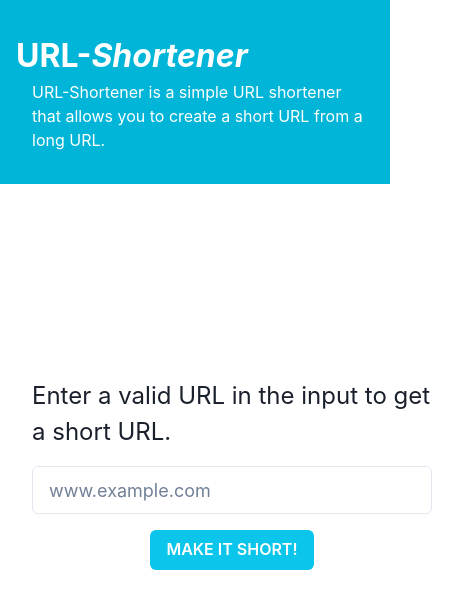
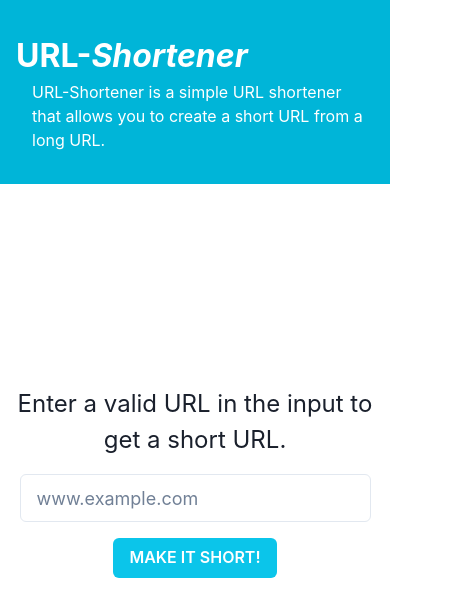
Before and after one commit to JavierScars/url-shortener, a React (Create React App) app in the folder client/: page / in a window 390 px wide. Shown: the top 616 px of the page, 464 px wide, since content can reach past the window. Built offline with nearby package versions, Linux system fonts and the light colour scheme.

Commit message:
client - responsive fix

```diff
--- a/client/src/pages/home/Home.tsx
+++ b/client/src/pages/home/Home.tsx
@@ -47,20 +47,20 @@ export const Home = () => {
     return (
         <Box display="flex" flexDir="column" minH="100vh">
             <Header />
-            <Box as="main" flex="1" p="2rem" flexGrow={1} justifyContent="center" margin="auto" alignItems="center" display="flex" flexDir="column" maxW="800px" marginBottom="5rem">
+            <Box as="main" flex="1" flexGrow={1} justifyContent="center" margin="auto" alignItems="center" display="flex" flexDir="column" maxW="800px" marginBottom="5rem">
                 <LoadingSpinner isLoading={isLoading} />
                 {!isLoading &&
                     (
                         !shortUrl ?
                             <>
-                                <Box as="p" fontSize="1.5rem" marginBottom="1rem">Enter a valid URL in the input to get a short URL.</Box>
-                                <Input placeholder="www.example.com" size="lg" value={url} onChange={handleUrlChange} width="400px" />
+                                <Box as="p" textAlign="center" fontSize="1.5rem" margin="1rem">Enter a valid URL in the input to get a short URL.</Box>
+                                <Input placeholder="www.example.com" size="lg" value={url} onChange={handleUrlChange} maxW="400px" w="90vw" />
                                 <Button onClick={handleCreateShortenUrl} marginTop="1rem" colorScheme="cyan" color="white" disabled={!isValidURL(url)}>MAKE IT SHORT!</Button>
                             </>
                             :
                             <>
-                                <Box as="p" fontSize="1.5rem" marginBottom="1rem">Here is your shorten URL!</Box>
-                                <Box display="flex" flexDir="row" position="relative" width="400px">
+                                <Box as="p" textAlign="center" fontSize="1.5rem" marginBottom="1rem">Here is your shorten URL!</Box>
+                                <Box display="flex" flexDir="row" position="relative" minW="300px">
                                     <Input disabled size="lg" value={shortUrl} paddingRight="2rem" _disabled={{ cursor: 'default' }} />
                                     <Button onClick={handleCopyUrl} colorScheme="cyan" color="white" position="absolute" right={0} borderLeftRadius={0} height="100%">
                                         <CopyIcon />
--- a/client/src/pages/redirect/Redirect.tsx
+++ b/client/src/pages/redirect/Redirect.tsx
@@ -29,14 +29,14 @@ export const Redirect = () => {
             <Box as="main" flex="1" p="2rem" flexGrow={1} justifyContent="center" margin="auto" alignItems="center" display="flex" flexDir="column" maxW="800px" marginBottom="5rem">
                 {isLoading &&
                     <>
-                        <Box as="p" fontSize="1.5rem" marginBottom="1rem">You will be redirected in a moment. Please wait...</Box>
+                        <Box as="p" textAlign="center" fontSize="1.5rem" marginBottom="1rem">You will be redirected in a moment. Please wait...</Box>
                         <LoadingSpinner isLoading={isLoading} />
                     </>
                 }
 
                 {hasError &&
                     <>
-                        <Box as="p" fontSize="1.5rem" marginBottom="1rem">We cannot find any url with this shortcode.</Box>
+                        <Box as="p" textAlign="center" fontSize="1.5rem" marginBottom="1rem">We cannot find any url with this shortcode.</Box>
                         <Link href="/">
                             <Button colorScheme="cyan" color="white">CREATE A SHORT LINK</Button>
                         </Link>
```
Also changed, not shown: 2 other files (tests, documents, lock files or other folders).
